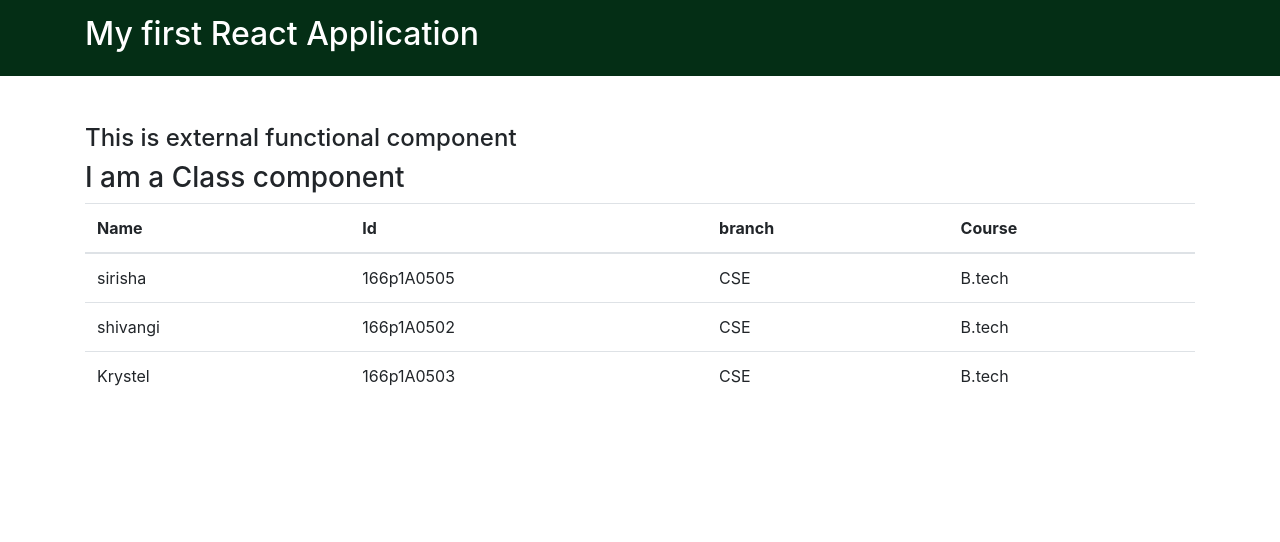
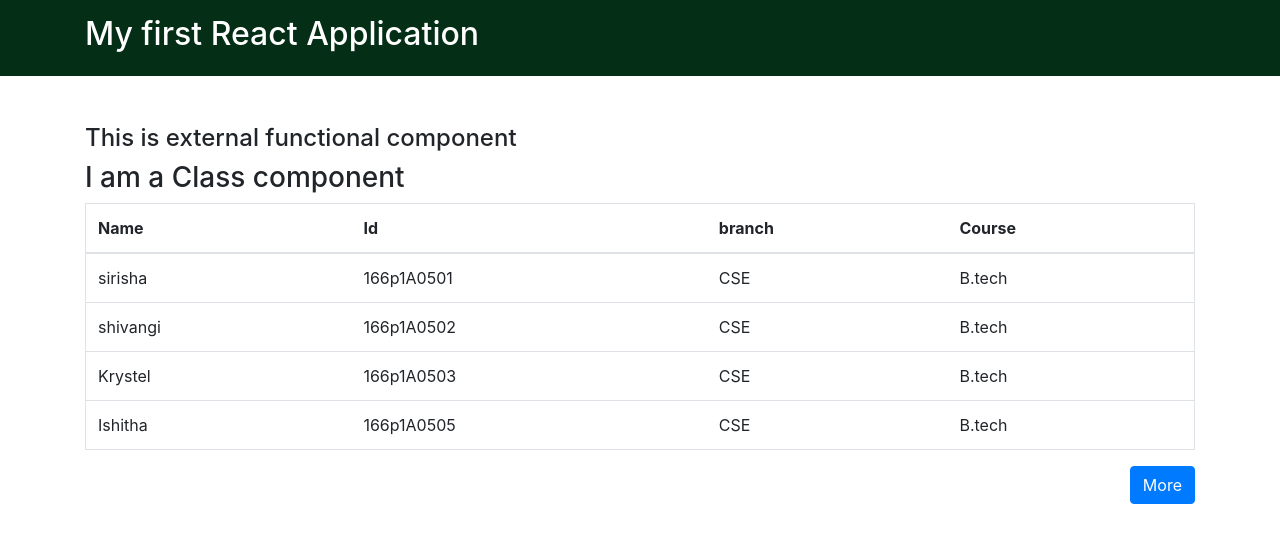
Before and after one commit to sirishaasapu/react-js, a React (Create React App) app in the folder REACT/my-first-react/: page / in a window 1280 px wide. Shown: the top 542 px of the page. Built offline with nearby package versions, Linux system fonts and the light colour scheme.

Commit message:
adding state to class component,setState

```diff
--- a/REACT/my-first-react/src/class1.js
+++ b/REACT/my-first-react/src/class1.js
@@ -3,9 +3,11 @@ import React from 'react';
 class class1 extends React.Component{
     constructor(){
         super();
-        this.data=[{
+        //state is used only in class componemt
+        //state is used to store data
+        this.state=[{
             "name":'sirisha',
-            'id':'166p1A0505',
+            'id':'166p1A0501',
             'branch':'CSE',
             'Course':'B.tech'
         },{
@@ -19,14 +21,74 @@ class class1 extends React.Component{
             'id':'166p1A0503',
             'branch':'CSE',
             'Course':'B.tech'
+            },
+            {
+                "name":'Ishitha',
+                'id':'166p1A0505',
+                'branch':'CSE',
+                'Course':'B.tech'
             }
-    ]
-    }
+    ]}
+    //setState to change data#manipulate data
+    add=()=>{
+        this.setState([{
+                "name":'Mohena',
+                'id':'166p1A0506',
+                'branch':'cse',
+                'Course':'B.tech'
+           },
+           {
+            "name":'Ruhi',
+            'id':'166p1A0507',
+            'branch':'Cse',
+            'Course':'B.tech'
+      },
+       {
+        "name":'Diksha',
+        'id':'166p1A0508',
+        'branch':'Cse',
+        'Course':'B.tech'
+       },
+       {
+        "name":'Rishi',
+        'id':'166p1A0509',
+        'branch':'Cse',
+        'Course':'B.tech'
+       }
+       ]
+      )}
+      added=()=>{
+        this.setState([{
+                "name":'purna',
+                'id':'166p1A0510',
+                'branch':'cse',
+                'Course':'B.tech'
+           },
+           {
+            "name":'durga',
+            'id':'166p1A0511',
+            'branch':'Cse',
+            'Course':'B.tech'
+      },
+       {
+        "name":'vikas',
+        'id':'166p1A0512',
+        'branch':'Cse',
+        'Course':'B.tech'
+       },
+       {
+        "name":'nishan',
+        'id':'166p1A0513',
+        'branch':'Cse',
+        'Course':'B.tech'
+       }
+       ]
+      )}
     render(){
         return (
             <div className="container">
                 <h3>I am a Class component</h3>
-                <table className='table'>
+                <table className='table border'>
                     <thead>
                         <tr>
                             <th>Name</th>
@@ -37,25 +99,32 @@ class class1 extends React.Component{
                     </thead>
                     <tbody>
                         <tr>
-                            <td>{this.data[0].name}</td>
-                            <td>{this.data[0].id}</td>
-                            <td>{this.data[0].branch}</td>
-                            <td>{this.data[0].Course}</td>
+                            <td>{this.state[0].name}</td>
+                            <td>{this.state[0].id}</td>
+                            <td>{this.state[0].branch}</td>
+                            <td>{this.state[0].Course}</td>
                         </tr>
                         <tr>
-                            <td>{this.data[1].name}</td>
-                            <td>{this.data[1].id}</td>
-                            <td>{this.data[1].branch}</td>
-                            <td>{this.data[1].Course}</td>
+                            <td>{this.state[1].name}</td>
+                            <td>{this.state[1].id}</td>
+                            <td>{this.state[1].branch}</td>
+                            <td>{this.state[1].Course}</td>
                         </tr>
                         <tr>
-                            <td>{this.data[2].name}</td>
-                            <td>{this.data[2].id}</td>
-                            <td>{this.data[2].branch}</td>
-                            <td>{this.data[2].Course}</td>
+                            <td>{this.state[2].name}</td>
+                            <td>{this.state[2].id}</td>
+                            <td>{this.state[2].branch}</td>
+                            <td>{this.state[2].Course}</td>
+                        </tr>
+                        <tr>
+                            <td>{this.state[3].name}</td>
+                            <td>{this.state[3].id}</td>
+                            <td>{this.state[3].branch}</td>
+                            <td>{this.state[3].Course}</td>
                         </tr>
                     </tbody>
                 </table>
+                <button className='btn btn-primary float-right' onClick={this.added} onDoubleClick={this.add}>More</button>
           </div>
         )
     }
```
